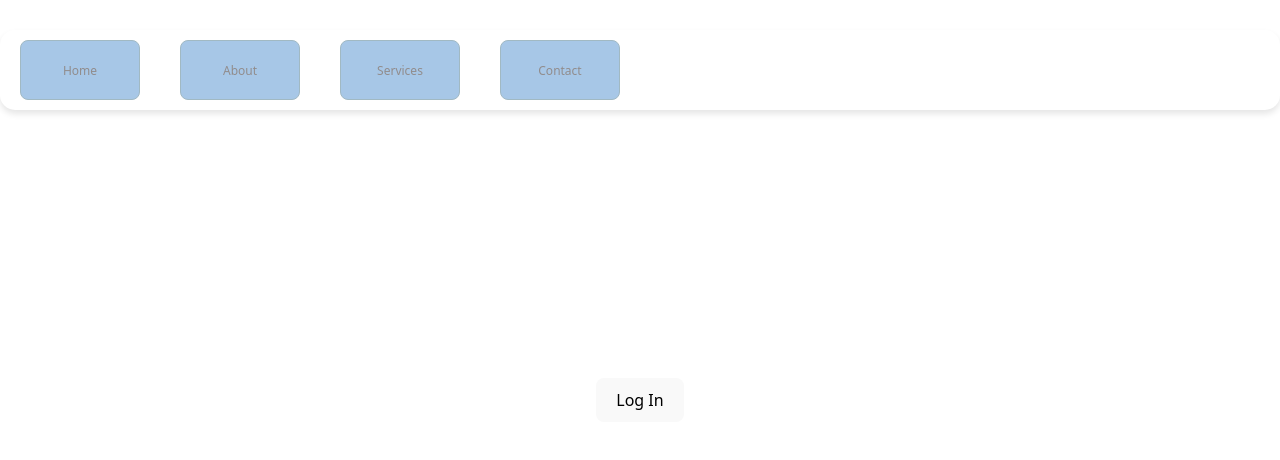
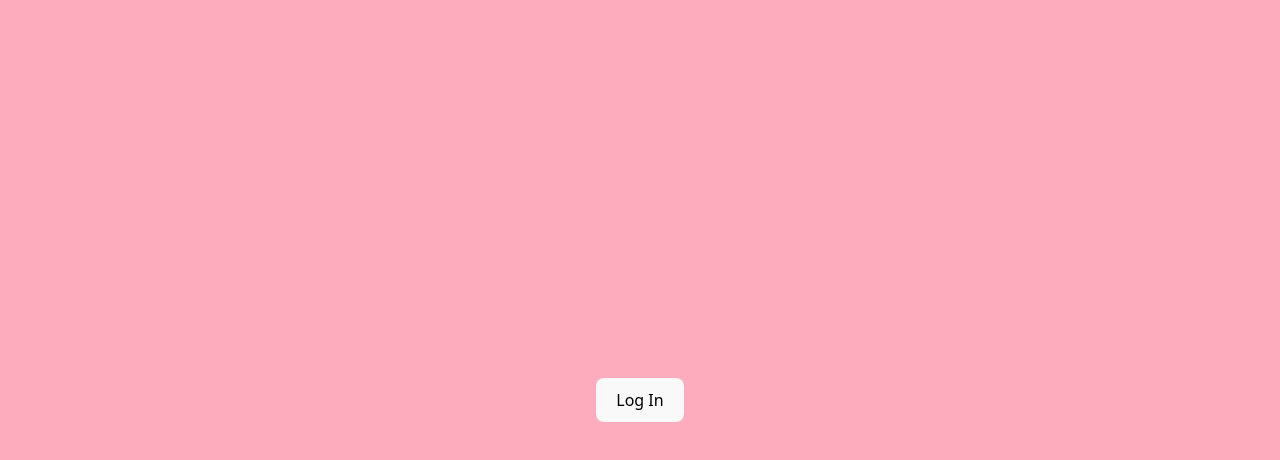
Before and after one commit to TryHardAy/NoteApp, a React (Vite) app in the folder frontend/: page / in a window 1280 px wide. Shown: the top 460 px of the page. Built offline with nearby package versions, Linux system fonts and the light colour scheme.

Commit message:
Added routing, text editor and css fixes

```diff
--- a/frontend/package.json
+++ b/frontend/package.json
@@ -11,8 +11,10 @@
   },
   "dependencies": {
     "@auth0/auth0-react": "^2.3.0",
+    "quill": "^2.0.3",
     "react": "^19.0.0",
-    "react-dom": "^19.0.0"
+    "react-dom": "^19.0.0",
+    "react-router-dom": "^7.3.0"
   },
   "devDependencies": {
     "@eslint/js": "^9.21.0",
--- a/frontend/src/App.css
+++ b/frontend/src/App.css
@@ -1,3 +1,7 @@
+body
+{
+  background-color: #fcacbc;
+}
 #root {
   max-width: 1280px;
   margin: 0 auto;
@@ -44,13 +48,13 @@
 
 .InterfaceButton {
   padding: 12px 24px;                /* Wewnętrzny odstęp wokół tekstu */
-  background-color: #A7C7E7;         /* Pastelowy jasny niebieski */
-  color: #918c8c;                    /* Kolor tekstu - ciemnoszary */
+  background-color: #b4e2ee;         /* Pastelowy jasny niebieski */
+  color: #3a3939;                    /* Kolor tekstu - ciemnoszary */
   border: 1px solid #A1B9C3;         /* Cienka obramówka w ciemniejszym odcieniu niebieskiego */
   border-radius: 8px;                /* Zaokrąglone rogi */
   cursor: pointer;                   /* Ręka wskazująca na przycisk */
-  font-size: 12px;                    /* Rozmiar czcionki */
-  font-weight: 400;                   /* Pogrubienie tekstu */
+  font-size: 1.0em;                    /* Rozmiar czcionki */
+  font-weight: 400;                  /* Pogrubienie tekstu */
   width: 120px;                       /* Stała szerokość przycisku */
   height: 60px;                       /* Stała wysokość przycisku */
   text-align: center;                 /* Wyrównanie tekstu na środku */
@@ -58,10 +62,11 @@
   justify-content: center;            /* Wyśrodkowanie poziome */
   align-items: center;                /* Wyśrodkowanie pionowe */
   transition: background-color 0.3s ease, border-color 0.3s ease; /* Animacje tła i obramowania */
+  font-family: system-ui, sans-serif;
 }
 
 .InterfaceButton:hover {
-  background-color: #8DB6D4;         /* Trochę ciemniejszy odcień tła po najechaniu */
+  background-color: #9ddceb;         /* Trochę ciemniejszy odcień tła po najechaniu */
   border-color: #8DB6D4;             /* Dopasowanie koloru obramowania do tła na hover */
 }
 
@@ -79,7 +84,7 @@
   box-shadow: 0 4px 6px rgba(0, 0, 0, 0.1);  /* Delikatny cień pod menu */
   z-index: 1000;                    /* Menu nad innymi elementami */
   margin: 0 auto;                   /* Wyśrodkowanie menu */
-  max-width: 1280px;                /* Maksymalna szerokość menu */
+  max-width: 500px;                /* Maksymalna szerokość menu */
   width: 100%;                      /* Pełna szerokość ekranu */
 }
 
@@ -94,7 +99,7 @@
 /* Kontener dla pola input */
 .search-container {
   padding: 5px 0;                  /* Odstępy od góry i dołu */
-  background-color: #8DB6D4;        /* Tło pastelowe niebieskie */
+  background-color: #c4e5ed;        /* Tło pastelowe niebieskie */
   border-radius: 12px;              /* Zaokrąglone rogi */
   box-shadow: 0 4px 6px rgba(0, 0, 0, 0.1);  /* Delikatny cień pod menu */
   z-index: 1000;                    /* Menu nad innymi elementami */
@@ -109,12 +114,12 @@
 /* Styl samego pola input */
 .search-input {
   padding: 5px 10px;                /* Wewnętrzne odstępy (w poziomie i pionie) */
-  background-color: #8DB6D4;         /* Pastelowy jasny niebieski */
+  background-color: #b4e2ee;         /* Pastelowy jasny niebieski */
   border: 1px solid #A1B9C3;         /* Cienka obramówka w ciemniejszym odcieniu */
-  border-radius: 25px;               /* Zaokrąglone rogi */
+  border-radius: 10px;               /* Zaokrąglone rogi */
   font-size: 12px;                    /* Rozmiar czcionki */
   color: #6a6262;                    /* Kolor tekstu */
-  width: 1150px;                     /* Szerokość ustawiona na 1200px */
+  width: 1160px;                     /* Szerokość ustawiona na 1200px */
   outline: none;                     /* Brak obramowania przy focus */
   transition: all 0.3s ease;         /* Animacja */
   margin-left: 5px;                  /* Odstęp po lewej stronie */
@@ -123,13 +128,13 @@
 
 /* Placeholder - tekst pomocniczy (Szukaj) */
 .search-input::placeholder {
-  color: #6a6262;                    /* Kolor tekstu w placeholder */
+  color: #585252;                    /* Kolor tekstu w placeholder */
   opacity: 0.7;                      /* Mniej intensywny kolor placeholder */
 }
 
 /* Stylowanie przy focusie (gdy pole jest w użyciu) */
 .search-input:focus {
-  background-color: #A1B9C3;         /* Zmiana tła po kliknięciu */
+  /*background-color: #c5e2eb; */        /* Zmiana tła po kliknięciu */
   border-color: #6a6262;             /* Zmiana koloru obramowania po kliknięciu */
 }
 
@@ -141,3 +146,19 @@
   margin-top: 100px;                      /* Wyśrodkowanie na ekranie */
   box-shadow: 0 4px 10px rgba(0, 0, 0, 0.1); /* Delikatny cień wokół */
 }
+
+.toolbox {
+  margin-bottom: 10px;
+}
+
+.toolbox button {
+  margin-right: 5px;
+  padding: 5px 10px;
+  cursor: pointer;
+}
+
+#editor {
+  border: none;
+  height: 300px;
+  padding: 10px;
+}
--- a/frontend/src/App.jsx
+++ b/frontend/src/App.jsx
@@ -2,34 +2,61 @@ import React from "react";
 import { useAuth0 } from "@auth0/auth0-react";
 import LoginButton from "./components/LoginButton";
 import LogoutButton from "./components/LogoutButton";
-import Profile from "./components/UserProfile"; // Import the Profile component
+import Profile from "./components/Profile"; // Import the Profile component
 import './App.css';
 import Menu from "./components/Menu";
 import SearchInput from "./components/SearchInput";
+import { BrowserRouter as Router, Route, Routes } from 'react-router-dom';
+import Editor from "./components/Editor";
+
+
 function App() {
   const { isAuthenticated } = useAuth0();
 
   return (
-    <>
+    <Router>
+      <Routes>
+        <Route
+          path="/"
+          element={
             <div>
-          <Menu/>
-
               {!isAuthenticated ? (
                 <LoginButton />
               ) : (
                 <div className="large-white-box">
-                      <SearchInput/>
-            <p>You're logged in!</p>
-            {/* Render the LogoutButton */}
-            <LogoutButton />
-            {/* Render the Profile component */}
+                  <Menu />
+                  <SearchInput />
+
                   <div className="profile">
                     <Profile />
                   </div>
                 </div>
               )}
             </div>
-    </>
+          }
+        />
+        <Route
+          path="/editor"
+          element={
+            <div>
+              {!isAuthenticated ? (
+                <LoginButton />
+              ) : (
+                <div className="large-white-box">
+                  <Menu />
+                  <Editor />
+
+                  <div className="profile">
+                    <Profile />
+                  </div>
+                </div>
+              )}
+            </div>
+          }
+        />
+        {/*<Route path="/users" element={<Users />} />*/}
+      </Routes>
+    </Router>
   );
 }
 
--- /dev/null
+++ b/frontend/src/components/Editor.jsx
@@ -0,0 +1,42 @@
+import React, { useEffect, useRef } from 'react';
+import Quill from 'quill';
+import 'quill/dist/quill.snow.css'; // Import Quill's CSS
+// You no longer need to import Toolbox because Quill's default toolbar will be used
+
+const Editor = () => {
+  const editorRef = useRef(null);
+  const quillRef = useRef(null);
+
+  // Initialize Quill editor when the component mounts
+  useEffect(() => {
+    if (editorRef.current && !quillRef.current) {
+      quillRef.current = new Quill(editorRef.current, {
+        theme: 'snow',
+        modules: {
+          // Enable the built-in toolbar
+          toolbar: true
+        },
+      });
+    }
+  }, []);
+
+  // Function to get the current editor content
+  const getEditorContent = () => {
+    if (quillRef.current) {
+      return quillRef.current.root.innerHTML; // Get the HTML content of the editor
+    }
+    return '';
+  };
+
+  return (
+    <div>
+      {/* Quill editor with built-in toolbar */}
+      <div ref={editorRef} style={{ minHeight: '300px', padding: '10px' }}></div>
+
+      {/* Button to get editor content */}
+      <button onClick={() => console.log(getEditorContent())}>Get Content</button>
+    </div>
+  );
+};
+
+export default Editor;
--- a/frontend/src/components/InterfaceButtons.jsx
+++ b/frontend/src/components/InterfaceButtons.jsx
@@ -1,14 +1,17 @@
 import React from "react";
+import { Link } from 'react-router-dom';
 
 const InterfaceButton = ({ label, url }) => {
-  const handleClick = () => {
+  /*const handleClick = () => {
     window.location.href = url;
-  };
+  };*/
 
   return (
-    <button className="InterfaceButton" onClick={handleClick}>
-      {label}
-    </button>
+    <Link to={url}>
+      <button className="InterfaceButton">
+        {label}
+      </button>
+    </Link>
   );
 };
 
--- a/frontend/src/components/Menu.jsx
+++ b/frontend/src/components/Menu.jsx
@@ -5,10 +5,9 @@ const Menu = () => {
   return (
     <div className="menu-container">
       <div className="menu">
-        <InterfaceButton label="Home" />
-        <InterfaceButton label="About" />
-        <InterfaceButton label="Services" />
-        <InterfaceButton label="Contact" />
+        <InterfaceButton label="Moje pliki" url="/" />
+        <InterfaceButton label="Nowy plik" url="/editor" />
+        <InterfaceButton label="Użytkownicy" url="/users" />
       </div>
     </div>
   );
--- a/frontend/src/components/UserProfile.jsx
+++ b/frontend/src/components/Profile.jsx
@@ -1,5 +1,6 @@
 import React from "react";
 import { useAuth0 } from "@auth0/auth0-react";
+import LogoutButton from "./LogoutButton";
 
 const Profile = () => {
   const { user, isAuthenticated, isLoading } = useAuth0();
@@ -13,7 +14,7 @@ const Profile = () => {
       <div>
         <img src={user.picture} alt={user.name} />
         <h2>{user.name}</h2>
-        <p>{user.email}</p>
+        <LogoutButton />
       </div>
     )
   );
```
Also changed, not shown: package.json (added, +7 -0 lines), 2 other files (tests, documents, lock files or other folders). Lines whose indentation alone changed are shown as unchanged.
